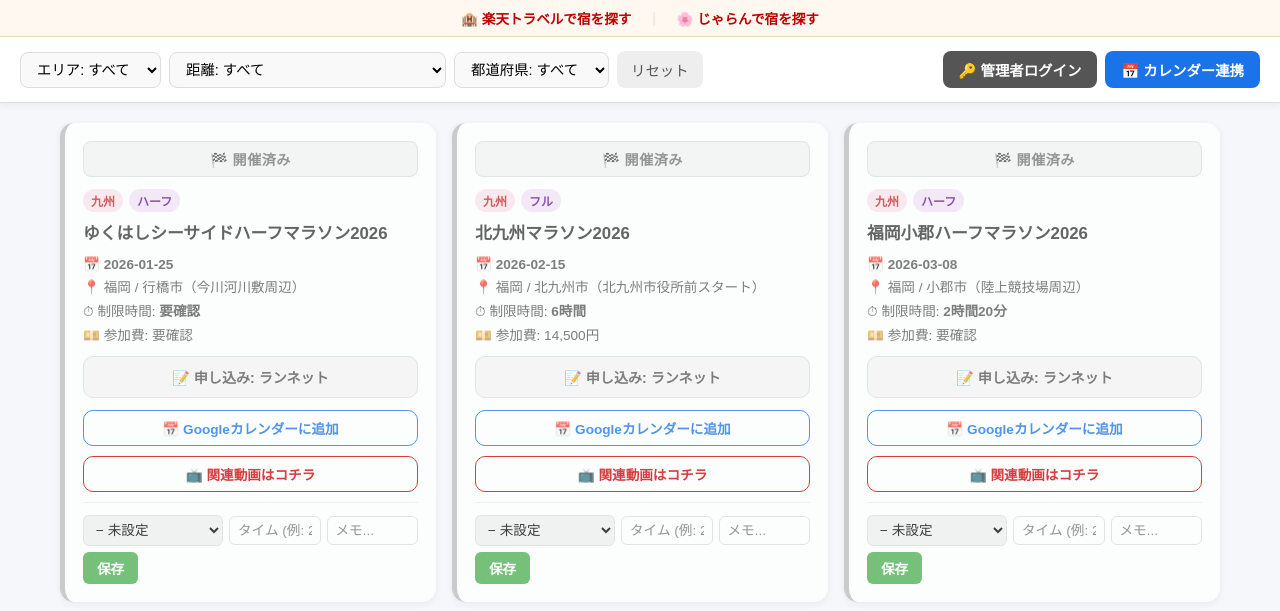
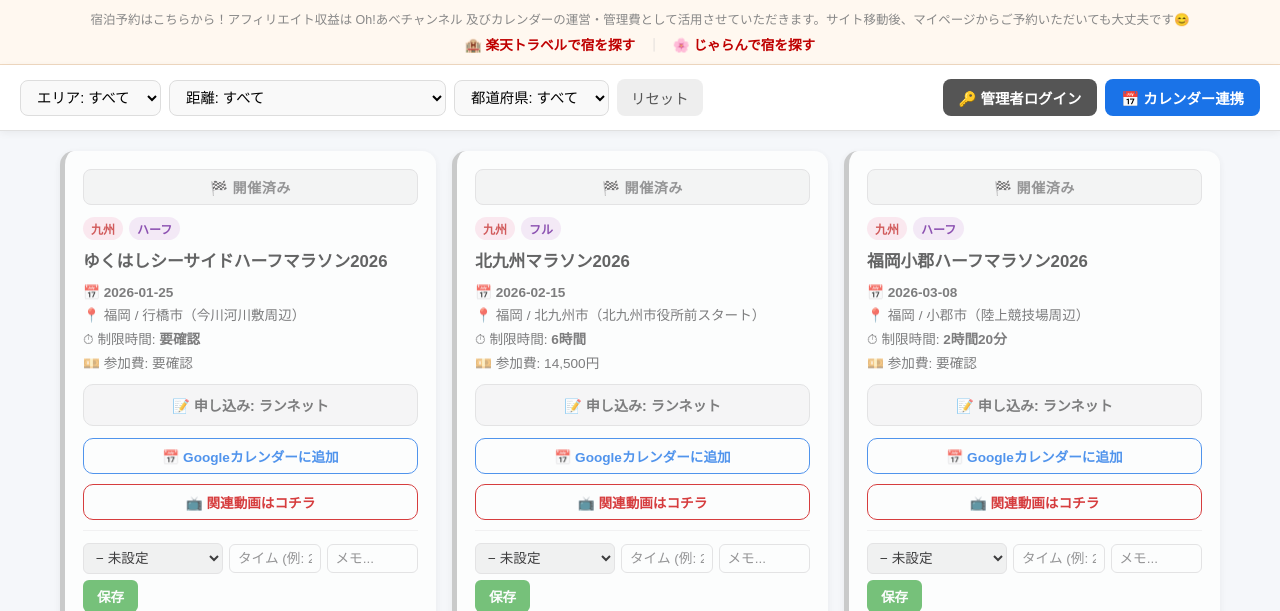
Before and after one commit to OhABE/oh-marathon-calendar, a FastAPI app: page / in a window 1280 px wide. Shown: the part 139-750 px from the top of the page. Run offline with FastAPI, Linux system fonts and the light colour scheme; data comes from the database, SQL or seed files in the repository.

Commit message:
アフィリエイトバーに運営趣旨の説明文を追加
Co-Authored-By: Claude Sonnet 4.6 <noreply@anthropic.com>

```diff
--- a/static/css/style.css
+++ b/static/css/style.css
@@ -271,10 +271,12 @@ header h1 { font-size: 2rem; font-weight: 900; letter-spacing: 1px; }
 .toast { position: fixed; bottom: 24px; right: 24px; background: #333; color: white; padding: 12px 20px; border-radius: 10px; font-size: 0.9rem; z-index: 300; box-shadow: 0 4px 16px rgba(0,0,0,0.3); }
 
 /* Affiliate bar */
-.affiliate-bar { background: #fff8f0; border-bottom: 1px solid #f0d9c0; text-align: center; padding: 8px 16px; font-size: 0.85rem; }
+.affiliate-bar { background: #fff8f0; border-bottom: 1px solid #f0d9c0; text-align: center; padding: 10px 16px; font-size: 0.85rem; }
+.affiliate-note { color: #888; font-size: 0.78rem; margin-bottom: 6px; }
+.affiliate-links { display: flex; justify-content: center; align-items: center; gap: 4px; flex-wrap: wrap; }
 .affiliate-bar a { color: #bf0000; font-weight: bold; text-decoration: none; }
 .affiliate-bar a:hover { text-decoration: underline; }
-.affiliate-sep { color: #ccc; margin: 0 12px; }
+.affiliate-sep { color: #ccc; margin: 0 8px; }
 
 /* Footer */
 footer { text-align: center; padding: 24px; color: #aaa; font-size: 0.8rem; margin-top: 40px; }
--- a/templates/index.html
+++ b/templates/index.html
@@ -16,9 +16,12 @@
 </header>
 
 <div class="affiliate-bar">
-  <a href="https://hb.afl.rakuten.co.jp/hgc/532721a3.daf12102.532721a4.b5dd6b93/?pc=https%3A%2F%2Ftravel.rakuten.co.jp%2F&link_type=text&ut=eyJwYWdlIjoidXJsIiwidHlwZSI6InRleHQiLCJjb2wiOjF9" target="_blank" rel="nofollow sponsored noopener">🏨 楽天トラベルで宿を探す</a>
-  <span class="affiliate-sep">｜</span>
-  <a href="https://px.a8.net/svt/ejp?a8mat=4B1THS+6YNIGI+14CS+67JUA" target="_blank" rel="nofollow sponsored noopener">🌸 じゃらんで宿を探す</a>
+  <p class="affiliate-note">宿泊予約はこちらから！アフィリエイト収益は Oh!あべチャンネル 及びカレンダーの運営・管理費として活用させていただきます。サイト移動後、マイページからご予約いただいても大丈夫です😊</p>
+  <div class="affiliate-links">
+    <a href="https://hb.afl.rakuten.co.jp/hgc/532721a3.daf12102.532721a4.b5dd6b93/?pc=https%3A%2F%2Ftravel.rakuten.co.jp%2F&link_type=text&ut=eyJwYWdlIjoidXJsIiwidHlwZSI6InRleHQiLCJjb2wiOjF9" target="_blank" rel="nofollow sponsored noopener">🏨 楽天トラベルで宿を探す</a>
+    <span class="affiliate-sep">｜</span>
+    <a href="https://px.a8.net/svt/ejp?a8mat=4B1THS+6YNIGI+14CS+67JUA" target="_blank" rel="nofollow sponsored noopener">🌸 じゃらんで宿を探す</a>
+  </div>
 </div>
 
 <main>
```
